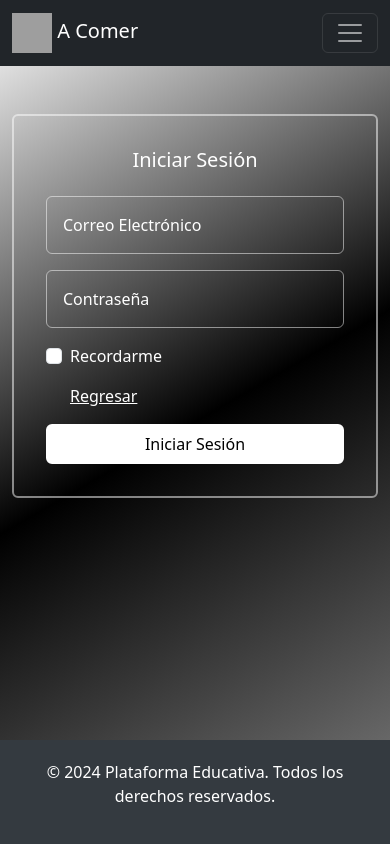
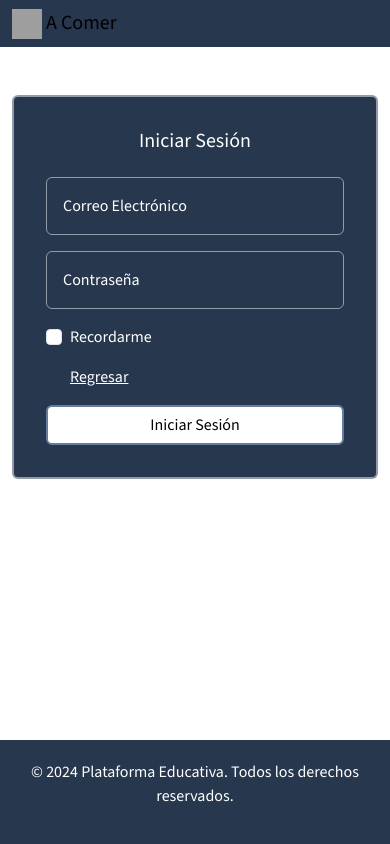
Before and after one commit to mjjkk13/proyecto_acomer, a PHP site: page /Php/iniciarSesion.html in a window 390 px wide. Run offline with PHP 8.4, Linux system fonts and the light colour scheme; grey boxes are pictures that could not be loaded.

Commit message:
responsive y styles

```diff
--- a/Css/formulario.css
+++ b/Css/formulario.css
@@ -1,12 +1,22 @@
+@import url('https://fonts.googleapis.com/css2?family=Source+Code+Pro:ital,wght@0,200..900;1,200..900&family=Source+Sans+3:ital,wght@0,200..900;1,200..900&display=swap');
+
 body {
   margin: 0;
   padding: 0;
   min-height: 100vh;
-  background: linear-gradient(150deg, white, black, grey);
+  background-color: white;
+  font-family: 'Source Sans 3', sans-serif;
+}
+.so{
+  color: white;
+}
+nav.navbar {
+  background-color: #27374D; /* Fondo del nav */
+  color: #ffffff !important; /* Color del texto en el nav */
 }
 
 .card {
-  background-color: transparent;
+  background-color: #27374D;
   box-shadow: none;
   color: #fff;
   border: 2px solid rgba(255, 255, 255, 0.5);
@@ -28,11 +38,11 @@ body {
   padding: 1rem;
   background-color: transparent;
   border: 1px solid rgba(255, 255, 255, 0.5);
-  color: #fff;
+  color: #27374D;
 }
 
 .form-floating input:focus {
-  background-color: rgba(255, 255, 255, 0.2);
+  background-color: #657ea0;
 }
 
 .form-floating label {
@@ -42,7 +52,8 @@ body {
   padding: 1rem;
   pointer-events: none;
   transition: transform 0.3s ease-out, opacity 0.3s ease-out;
-  color: #fff; }
+  color: #fff;
+}
 
 .form-floating input:focus ~ label,
 .form-floating input:not(:placeholder-shown) ~ label {
@@ -62,15 +73,15 @@ body {
 }
 
 .form-check-input:checked {
-  background-color: #007bff;
+  background-color: #27374D;
 }
 
 .form-check-input:checked:hover {
-  background-color: #0056b3;
+  background-color: #27374D;
 }
 
 .footer {
-  background-color: #343a40;
+  background-color: #27374D; /* Fondo del footer, oscuro para contraste */
   color: #ffffff;
   padding: 20px 0;
   position: fixed;
@@ -81,13 +92,26 @@ body {
 .btn-primary {
   background-color: #fff;
   color: #000;
-  border: 2px solid #fff;
+  border: 2px solid #657ea0;
 }
 
 .btn-primary:hover {
-  background-color: #848484;
+  background-color: #657ea0;
 }
 
 .regresarpapu{
   color:white;
 }
+/* Media queries para hacer el contenido responsive */
+@media (max-width: 576px) {
+  .navbar-brand img {
+    width: 30px;
+    height: 30px;
+  }
+  .navbar-nav .nav-link {
+    font-size: 14px;
+  }
+  .container h3 {
+    font-size: 20px;
+  }
+}
--- a/Php/iniciarSesion.html
+++ b/Php/iniciarSesion.html
@@ -8,17 +8,12 @@
   <link rel="stylesheet" href="../Css/formulario.css">
 </head>
 <body>
-  <nav class="navbar navbar-expand-lg navbar-dark bg-dark">
+  <nav class="navbar navbar-expand-lg">
     <div class="container">
-      <a class="navbar-brand" href="index.html">
-        <img src="../css/img/images.jpg" alt="Logo" width="40" height="40"> A Comer
-         </a>
-      <button class="navbar-toggler" type="button" data-bs-toggle="collapse" data-bs-target="#navbarNav" aria-controls="navbarNav" aria-expanded="false" aria-label="Toggle navigation">
-        <span class="navbar-toggler-icon"></span>
-      </button>
-      <div class="collapse navbar-collapse" id="navbarNav">
-        <ul class="navbar-nav ms-auto">
-        </ul>
+      <div class="so">
+        <a class="navbar-brand" href="index.html">
+          <img src="../css/img/images.jpg" alt="Logo" width="40" height="40"> A Comer
+        </a>
       </div>
     </div>
 </nav>
```
Also changed, not shown: Php/index.html (+2 -9 lines).
